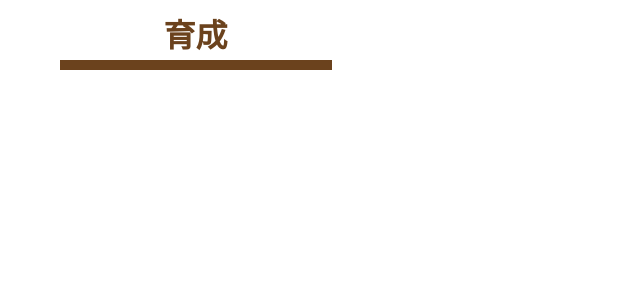
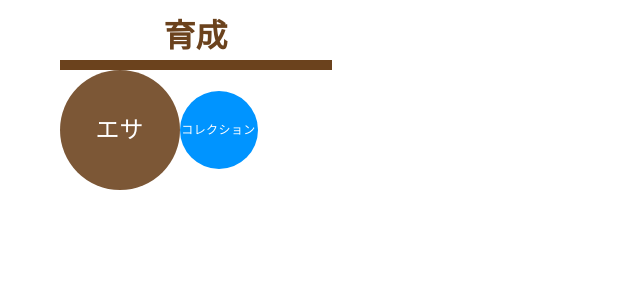
Before and after one commit to KK56ken/HackU_2020_vol.2_sysken, a Vue app in the folder raise_todo/: page /Raising in a window 1280 px wide. Shown: the top 300 px of the page, without its empty margins (0-640 px from the left). Built offline with nearby package versions, Linux system fonts and the light colour scheme.

Commit message:
育成画面にボタン追加

```diff
--- a/raise_todo/src/components/HomeIcon.vue
+++ b/raise_todo/src/components/HomeIcon.vue
@@ -5,7 +5,9 @@
         <router-link :to="this.pash">
           <v-avatar :color="this.color" size="150">
             <span class="white--text headline">{{name}}</span>
+
           </v-avatar>
+
         </router-link>
       </v-col>
     </v-row>
--- a/raise_todo/src/pages/Raising.vue
+++ b/raise_todo/src/pages/Raising.vue
@@ -3,10 +3,22 @@
     <v-container>
       <v-row class="text-center">
         <v-col cols="6" sm="6" md="4" lg="3">
+
           <h1>育成</h1>
-          <v-divider></v-divider>
+          <v-divider>
+          </v-divider>
+
+
         </v-col>
       </v-row>
+
+            <v-avatar color="#7C5736" size="120">
+             <span class="white--text headline">エサ </span>
+            </v-avatar>
+            <v-avatar color="#0094FF" size="78">
+             <span class="white--text headline caption">コレクション </span>
+
+            </v-avatar>
     </v-container>
   </div>
 </template>
```
